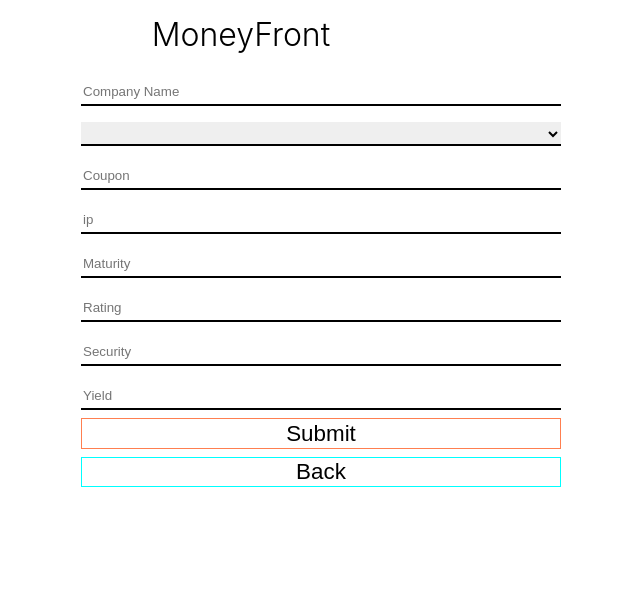
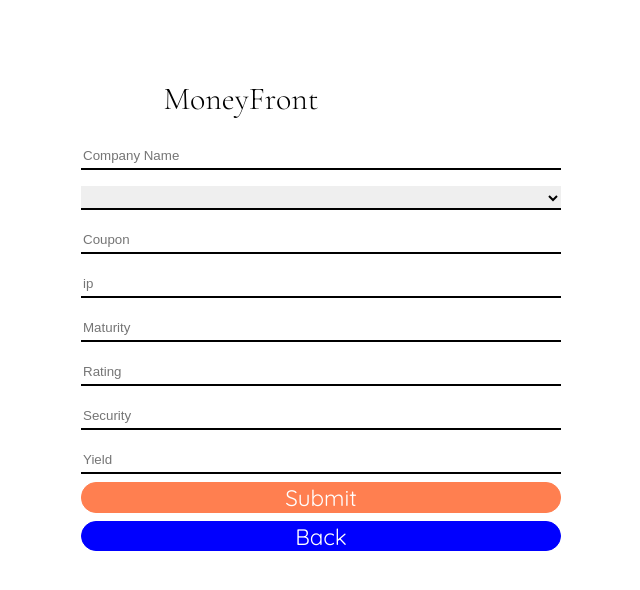
Before and after one commit to ram-9047/money-front, a React (Create React App) app: page /add in a window 1280 px wide. Shown: the top 590 px of the page, without its empty margins (399-1039 px from the left). Built offline with nearby package versions, Linux system fonts and the light colour scheme.

Commit message:
back & submit btn css changes

```diff
--- a/public/index.html
+++ b/public/index.html
@@ -3,6 +3,10 @@
   <head>
     <meta charset="utf-8" />
     <link rel="icon" href="%PUBLIC_URL%/favicon.ico" />
+    <link
+      href="https://fonts.googleapis.com/css2?family=Cormorant+Garamond:ital,wght@0,300;0,400;1,600&family=Quicksand:wght@300;400&display=swap"
+      rel="stylesheet"
+    />
     <meta name="viewport" content="width=device-width, initial-scale=1" />
     <meta name="theme-color" content="#000000" />
     <meta
--- a/src/Assets/Stylesheet/AddData.css
+++ b/src/Assets/Stylesheet/AddData.css
@@ -4,6 +4,8 @@
   font-weight: 300;
   padding: 1.2rem 0;
   text-align: center;
+  margin-top: 4rem;
+  font-family: "Cormorant Garamond", serif;
 }
 .form-data {
   display: flex;
@@ -25,23 +27,27 @@
 .back-btn {
   font-size: 1.4rem;
   height: 1.9rem;
-  background: none;
+  background: coral;
   border: 1px solid coral;
+  border-radius: 15px;
+  color: white;
+  font-family: "Quicksand", sans-serif;
 }
 .back-btn {
   width: 30rem;
   margin-left: 30rem;
   margin-top: 0.5rem;
   outline: none;
-  border: 1px solid cyan;
+  background-color: blue;
+  color: white;
+  border: 1px solid blue;
 }
 .submit-btn:hover {
-  background-color: coral;
+  background-color: transparent;
+  color: coral;
   border: 1px solid coral;
-  border-radius: 5px;
 }
 .back-btn:hover {
-  background-color: cyan;
-  /* border: 1px solid cyan; */
-  border-radius: 5px;
+  color: blue;
+  background-color: transparent;
 }
--- a/src/Assets/Stylesheet/AllBond.css
+++ b/src/Assets/Stylesheet/AllBond.css
@@ -5,6 +5,7 @@
   font-size: 2rem;
   text-align: center;
   padding: 0.8rem 0;
+  font-family: "Cormorant Garamond", serif;
 }
 .all-bond h1 {
   margin-top: 0.4rem;
@@ -16,6 +17,7 @@
   color: white;
   border-radius: 0.8rem;
   text-decoration: none;
+  font-family: "Quicksand", sans-serif;
 }
 .add-bond:hover {
   color: blue;
@@ -23,8 +25,9 @@
 }
 .table {
   align-items: center;
-  margin-left: 1.5rem;
+  margin: 0 1.5rem;
   margin-top: 0.5rem;
+  font-family: "Quicksand", sans-serif;
 }
 .column-heading {
   height: 1.6rem;
@@ -47,4 +50,5 @@
   font-size: 5.5rem;
   font-weight: 100;
   margin-top: 5rem;
+  font-family: "Quicksand", sans-serif;
 }
```
